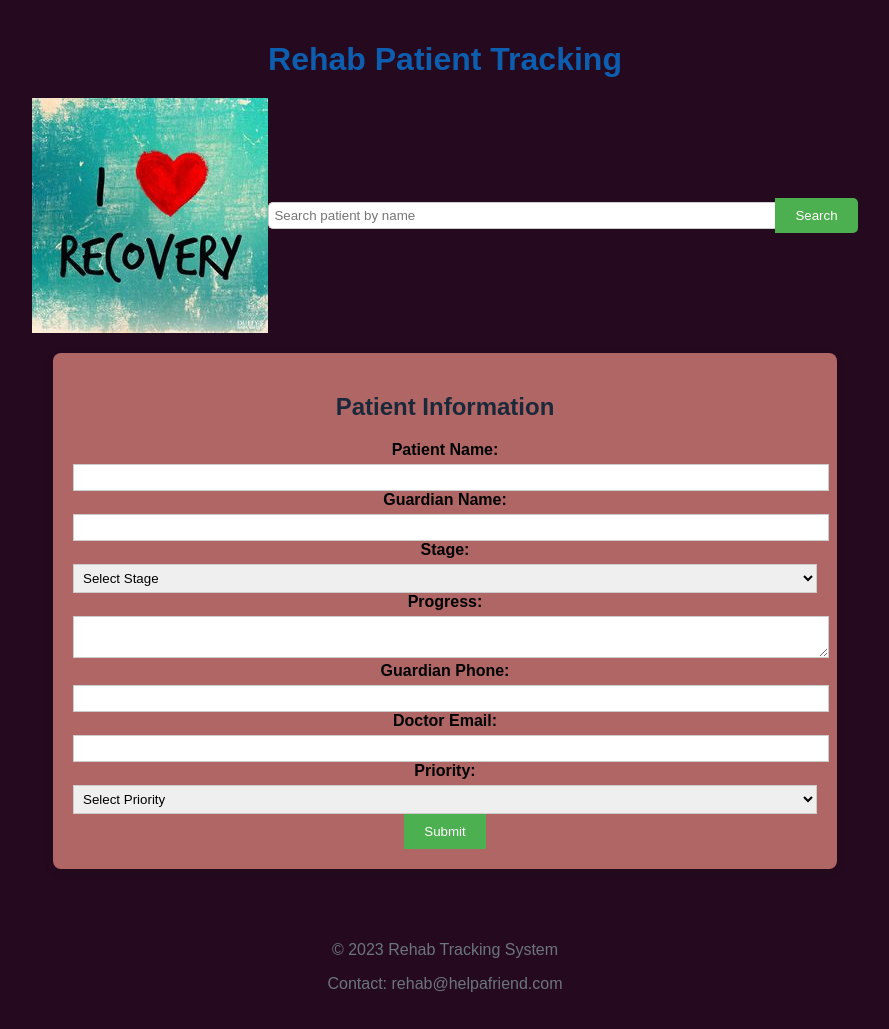
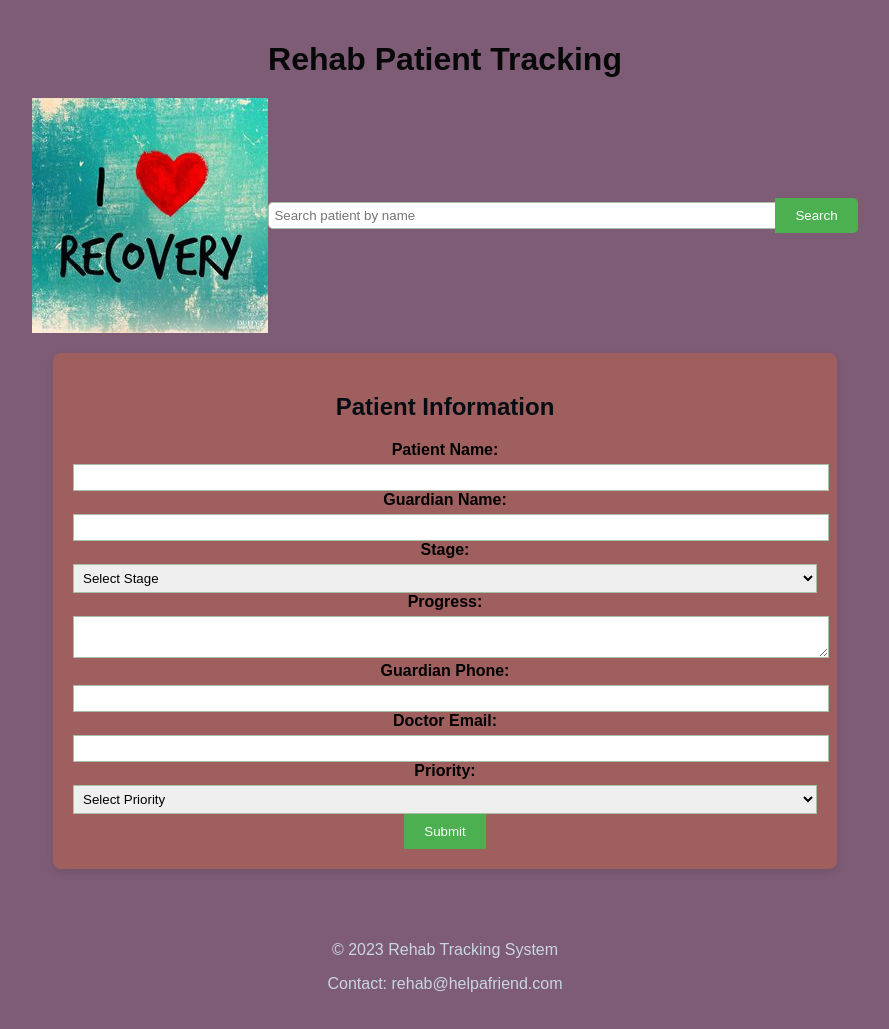
Before and after one commit to EMMA-KAREN/wk2.code-challage, a plain HTML site: page index.html in a window 1280 px wide. Shown: the whole page, without its empty margins (195-1084 px from the left). Drawn offline with Linux system fonts and the light colour scheme.

Commit message:
track lister

```diff
--- a/style.css
+++ b/style.css
@@ -1,20 +1,20 @@
 body {
     font-family: Arial, sans-serif;
     font-family: Arial, sans-serif;
-    background-color: #250a1f;
+    background-color: #7e5c76;
     margin: 0;
     padding: 20px;
     text-align: center;
   }
 
 h1 {
-    color: #0e5eaf;
+    color: #070808;
     margin-bottom: 20px;
   ;
 }
 
 h2 {
-    color: #1a293a;
+    color: #040c14;
 
 }
   .container {
@@ -29,7 +29,7 @@ h2 {
     height: max-content;
    max-height: 90%;
     max-width: 60%; /* Sets a max width for the form */
-    background-color: #b16666;
+    background-color: #a05f5f;
     border-radius: 8px;
     box-shadow: 0 4px 10px rgba(0, 0, 0, 0.1);
     padding: 20px;
@@ -45,7 +45,7 @@ h2 {
   input, textarea, select {
     width: 100%;
     padding: 5px;
-    border: 1px solid #ccc;
+    border: 1px solid #a8bea6;
   }
 
   button {
@@ -57,7 +57,7 @@ h2 {
   }
 
   button:hover {
-    background-color: #d0b0d4;
+    background-color: #c8d3cc;
   }
 
   #patientList {
@@ -67,9 +67,10 @@ h2 {
   }
 
   .patient-item {
-    border: 1px solid #882b2b;
+    border: 1px solid #9e2323;
     padding: 5px;
     margin-bottom: 10px;
+    background-color: #444d44;
   }
 
 
@@ -83,7 +84,7 @@ h2 {
   }
   footer {
     margin-top: 20px;
-    color: #6c757d;
+    color: #c9d6e0;
 }
 
 .search-container {
```
Also changed, not shown: 1 other file.
